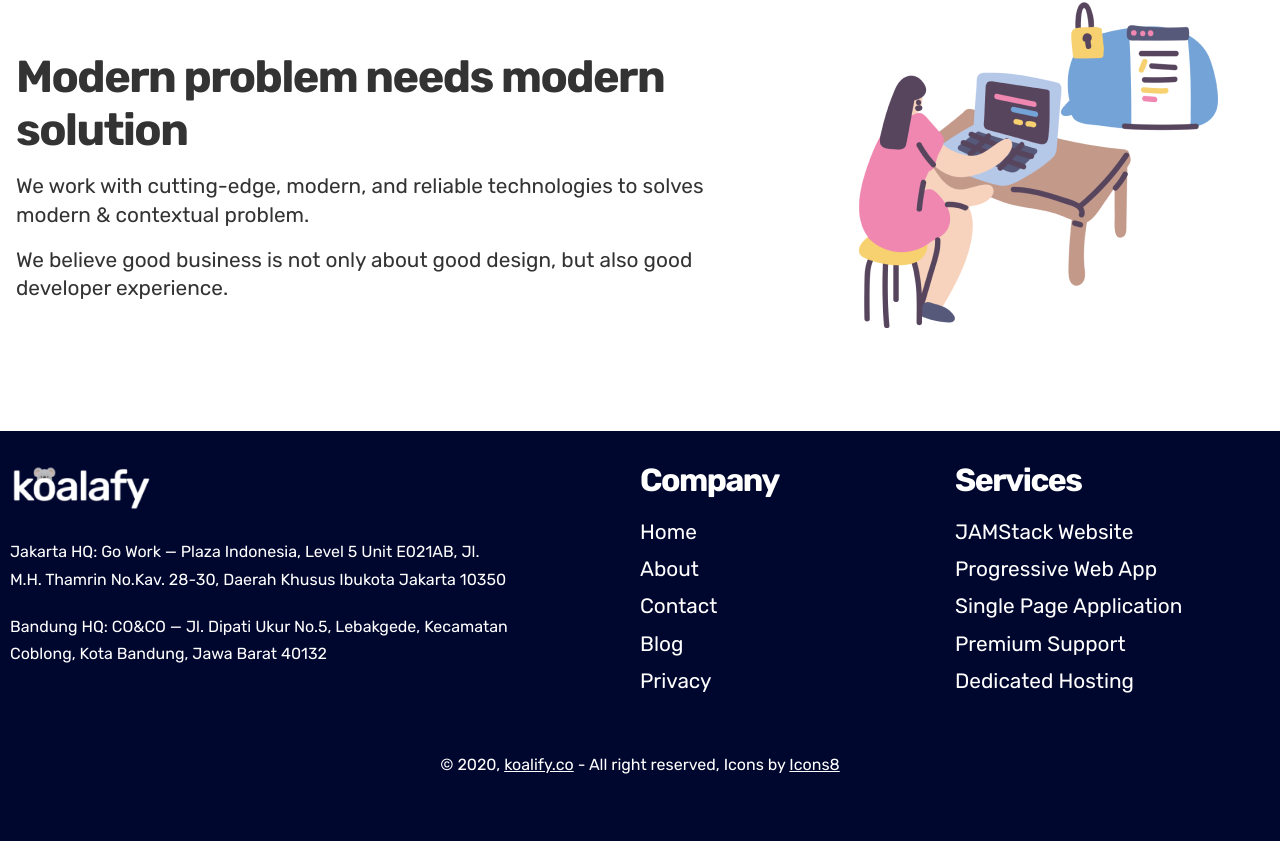
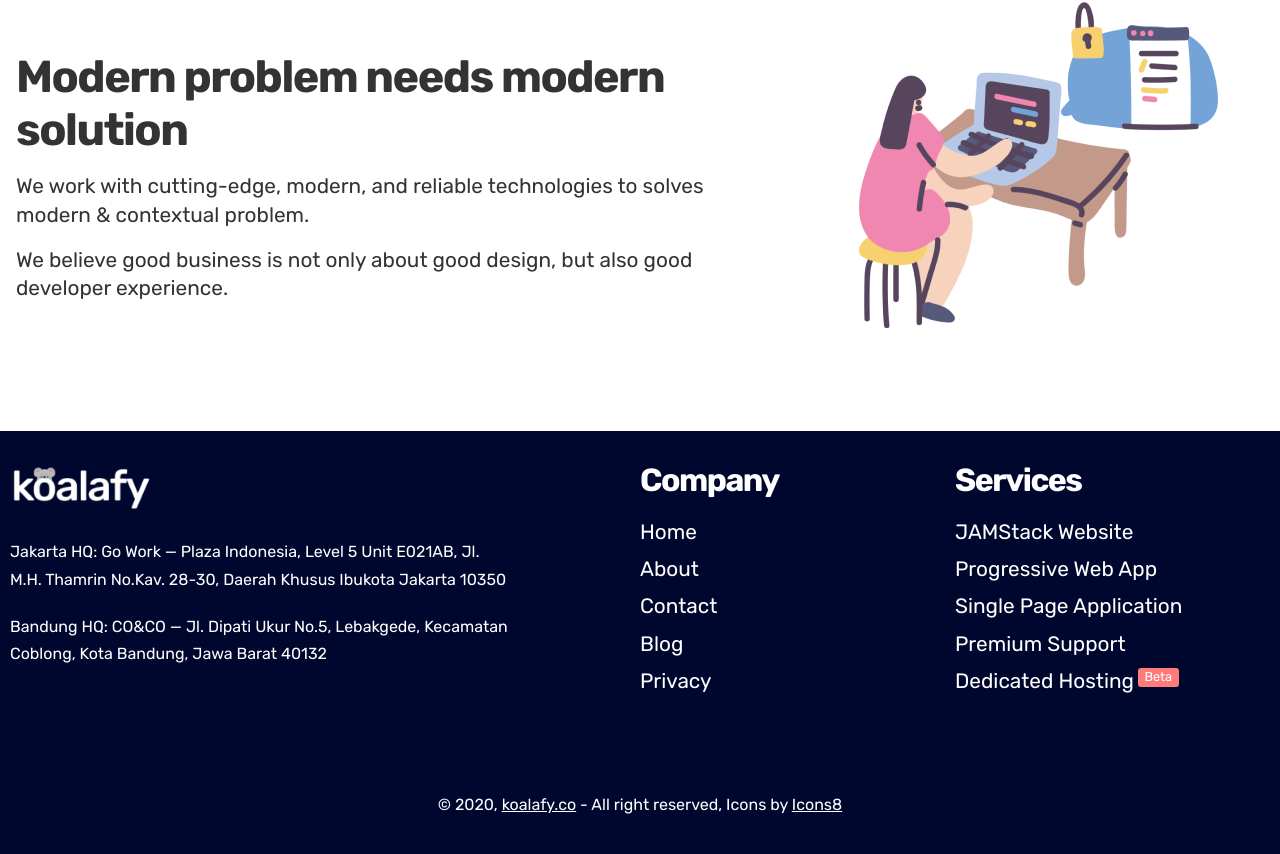
Before and after one commit to koalafyhq/landing-page, a Next.js app: page / in a window 1280 px wide. Shown: the part 1840-2694 px from the top of the page. Built offline with nearby package versions, Linux system fonts and the light colour scheme.

Commit message:
feat: enahcement in footer. close #11

```diff
--- a/components/Footer.js
+++ b/components/Footer.js
@@ -13,15 +13,19 @@ const Footer = () => {
 
   return (
     <footer>
-      <div className='c-footer'>
+      <div className='c-footer cf'>
         <div className='o-container'>
-          <div className='c-footer__content'>
+          <div className='c-footer__content cf'>
             <div className='left'>
+              <Link href='/'>
+                <a>
                   <img
                     src='/static/img/logotype_light.png'
                     width='160'
                     alt='Koalafy Footer Logo'
                   />
+                </a>
+              </Link>
               <div className='c-description'>
                 <p>
                   Jakarta HQ: Go Work — Plaza Indonesia, Level 5 Unit E021AB,
@@ -49,10 +53,19 @@ const Footer = () => {
               <div className='c-links'>
                 {services.map(service => (
                   <Link
-                    href={service.replace(/\s+/g, '-').toLowerCase()}
+                    href={`services/${service
+                      .replace(/\s+/g, '-')
+                      .toLowerCase()}`}
                     key={service}
                   >
+                    {service === 'Dedicated Hosting' ? (
+                      <a className='c-links--with-label'>
+                        {service}
+                        {service === 'Dedicated Hosting' && <span>Beta</span>}
+                      </a>
+                    ) : (
                       <a>{service}</a>
+                    )}
                   </Link>
                 ))}
               </div>
@@ -62,7 +75,7 @@ const Footer = () => {
             <p>
               &copy; {new Date().getFullYear()},{' '}
               <Link href='/'>
-                <a className='u-underline'>koalify.co</a>
+                <a className='u-underline'>koalafy.co</a>
               </Link>{' '}
               - All right reserved, Icons by{' '}
               <a
@@ -71,7 +84,7 @@ const Footer = () => {
                 target='_blank'
               >
                 Icons8
-              </a>{' '}
+              </a>
             </p>
           </div>
         </div>
@@ -83,15 +96,26 @@ const Footer = () => {
           color: #fff;
         }
 
+        span {
+          background-color: var(--color-primary);
+          margin-left: 4px;
+          display: inline-block;
+          padding: 0.2rem 0.4rem;
+          font-size: 0.8rem;
+          line-height: 0.8rem;
+          text-align: center;
+          white-space: nowrap;
+          vertical-align: top;
+          border-radius: 3px;
+        }
+
         .c-footer__content {
-          height: 870px;
           padding: 30px 10px;
         }
 
         .c-footer__copyright {
           text-align: left;
-          height: 90px;
-          padding: 0 10px;
+          padding: 0 0 2rem 10px;
         }
 
         .left {
@@ -125,7 +149,7 @@ const Footer = () => {
 
         .c-links a {
           display: block;
-          font-size: 1.3rem;
+          font-size: 1.2rem;
           line-height: 1.7rem;
           margin-bottom: 10px;
         }
@@ -143,8 +167,10 @@ const Footer = () => {
         }
 
         h3 {
-          font-size: 2rem;
+          font-size: 1.8rem;
           letter-spacing: -1.5px;
+          line-height: 1.3rem;
+          margin-top: 1.5rem;
         }
 
         p {
@@ -154,12 +180,19 @@ const Footer = () => {
         }
 
         @media screen and (min-width: 768px) {
-          .c-footer__content {
-            height: 300px;
+          h3 {
+            line-height: normal;
+            font-size: 2rem;
+            margin-top: 0;
           }
 
           .c-footer__copyright {
             text-align: center;
+            padding: 1rem 0;
+          }
+
+          .c-links a {
+            font-size: 1.3rem;
           }
 
           .left {
```
Lines whose indentation alone changed are shown as unchanged.
